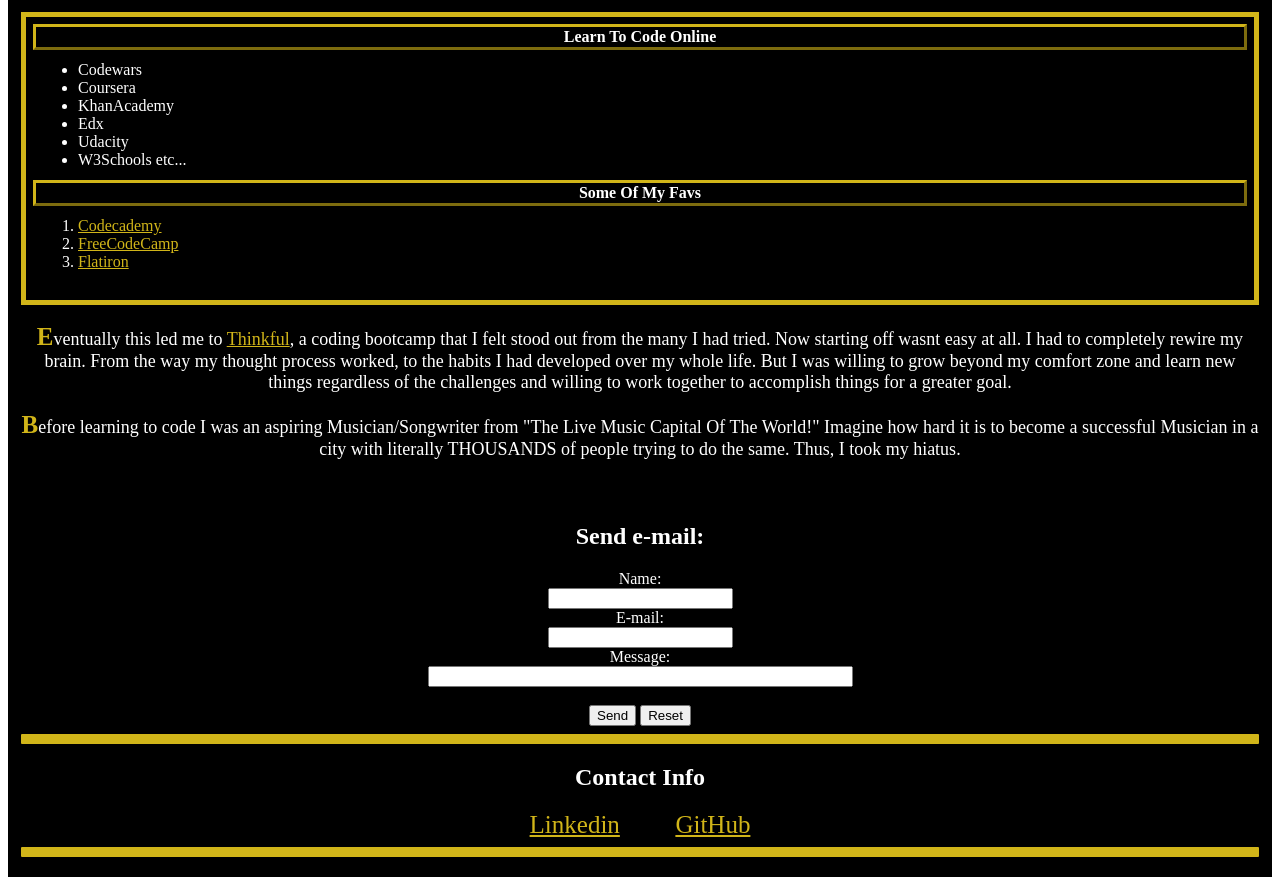
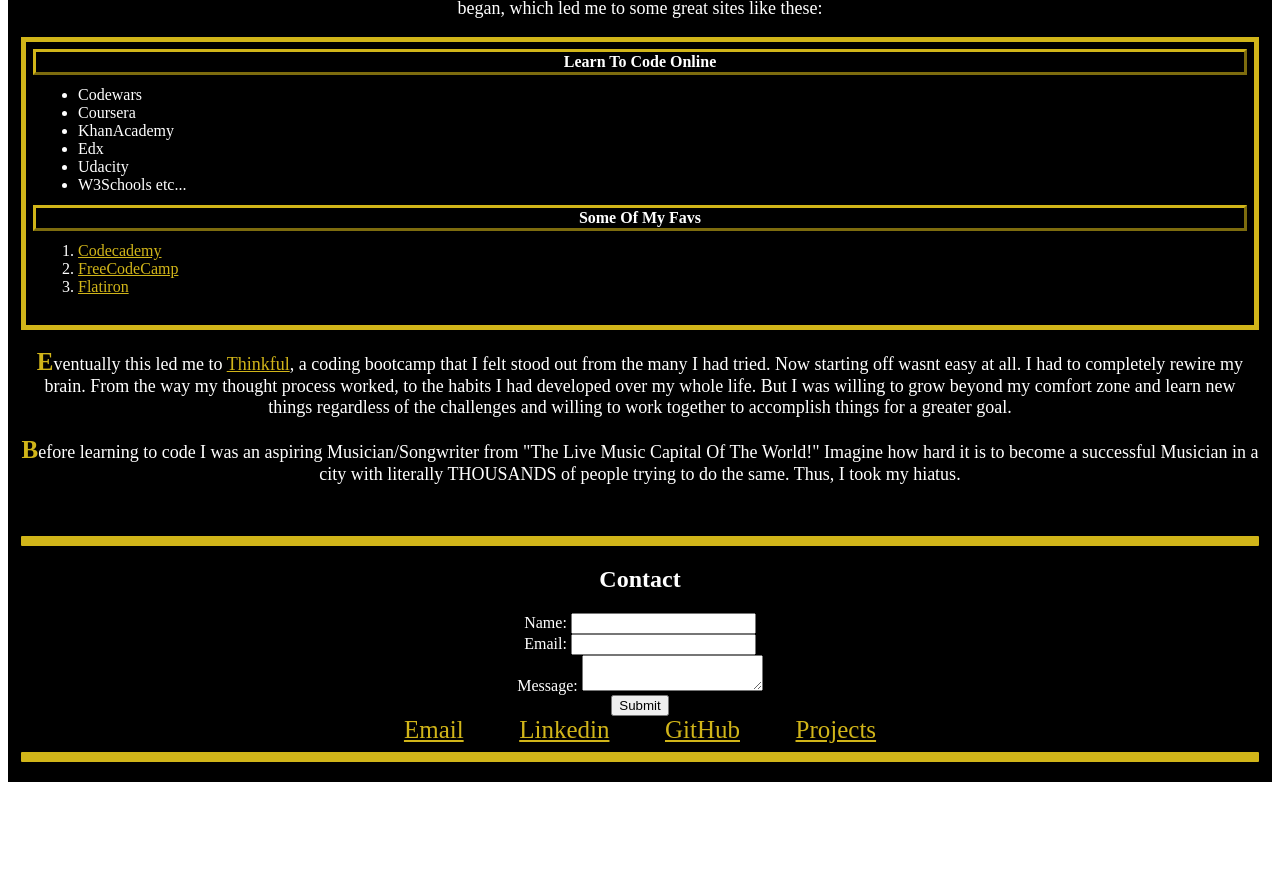
Before and after one commit to JustJarvaz/Portfolio, a plain HTML site: page index.html in a window 1280 px wide. Shown: the part 874-1759 px from the top of the page. After the commit the page ends 1664 px from the top, so only its background shows below. Drawn offline with Linux system fonts and the light colour scheme; a script that the page names is missing.

Commit message:
added link to projects page

```diff
--- a/index.html
+++ b/index.html
@@ -1,11 +1,13 @@
-<!DOCTYPE html >
+<!DOCTYPE html>
 <html lang="en">
+
 <head>
     <meta charset="utf-8">
     <meta name="viewport" content="width=device-width">
     <title>Portfolio: Jarvaz Jackson</title>
     <link href="style.css" rel="stylesheet" type="text/css" />
 </head>
+
 <body>
     <header class="alt-bg">
         <h1>Jarvaz Jackson</h1>
@@ -16,7 +18,7 @@
     <!--Create a section to diplay an img of myself-->
     <div class="alt-bg">
         <img src="Headshot.jpg" alt="Hand drawn Headshot">
-         <h3>"Hey There! Welcome to my first site. Now get away from me."</h3>
+        <h3>Tech Skills: React.js, JavaScript, HTML5, CSS3, Node.js, Express.js, React Native, Unit Testing, JSON, RESTful APIs, Git/GitHub, Command-Line, and npm</h3>
     </div>
     <!--This will be the main section that contains all the info about me-->
     <main class="alt-bg">
@@ -62,23 +64,31 @@
     </main>
     <!-- End the page with a footer containing all my contact info-->
     <footer class="alt-bg">
-         <h2>Send e-mail:</h2>
-         <form action="mailto:jarvaz101@gmail.com" method="post" enctype="text/plain">
-            Name:<br>
-            <input type="text" name="name"><br>
-            E-mail:<br>
-            <input type="text" name="mail"><br>
-            Message:<br>
-            <input type="text" name="comment" size="50"><br><br>
-            <input type="submit" value="Send">
-            <input type="reset" value="Reset">
+        <hr>
+
+        <h2>Contact</h2>
+        <form action="#" method="POST">
+            <label for="user-name">Name:</label>
+            <input id="user-name" type="text" name="name">
+            <br>
+            <label for="user-email">Email:</label>
+            <input id="user-email" type="text" name="email">
+            <br>
+
+            <label for="user-message">Message:</label>
+            <textarea id="user-message" name="message"></textarea>
+            <br>
+
+            <button type="submit">Submit</button>
         </form>
-         <hr>
-         <h2>Contact Info</h2>
+        <a href="mailto:jarvaz101@gmail.com">Email</a>
         <a href="https://www.linkedin.com/in/jarvaz-jackson-439a60104/" target="_blank">Linkedin</a>
         <a href="https://github.com/JustJarvaz" target="_blank">GitHub</a>
+
+        <a href="/projects.html">Projects</a>
         <hr>
     </footer>
     <script src="script.js"></script>
 </body>
+
 </html>
```
Lines whose indentation alone changed are shown as unchanged.
